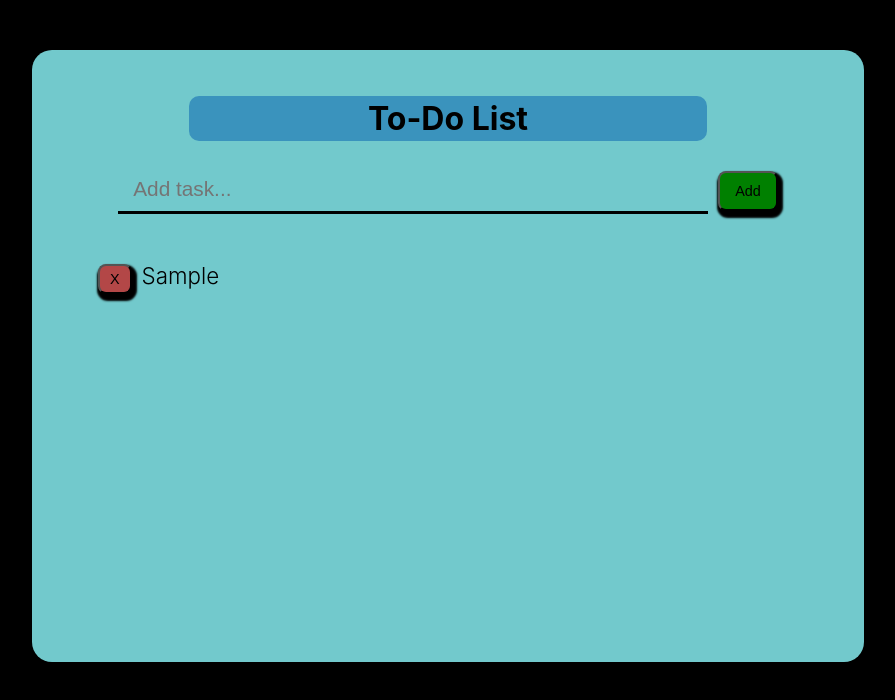
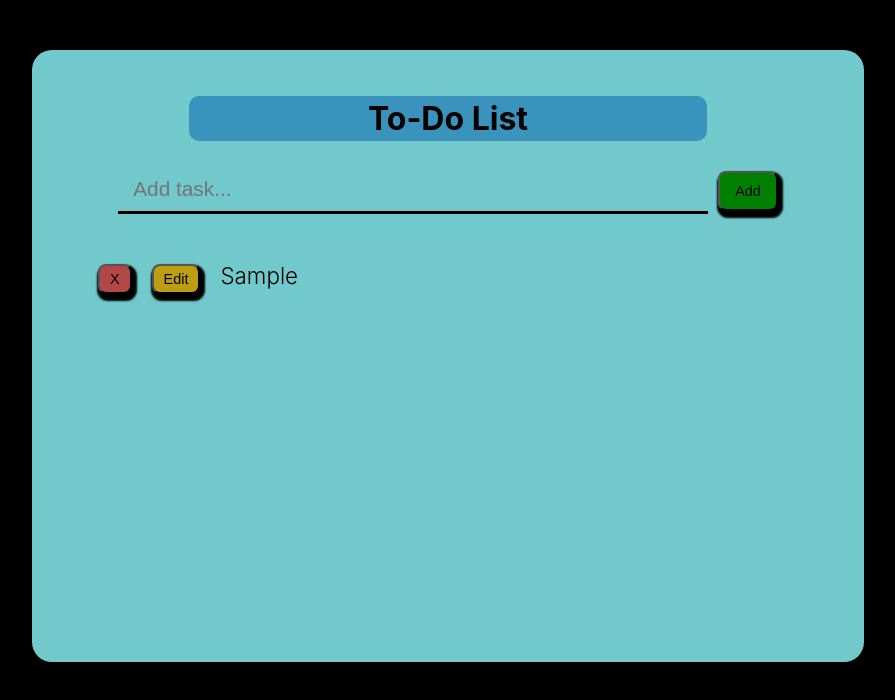
Before and after one commit to ForeveYoung/react-todo, a React (Create React App) app: page / in a window 1280 px wide. Both pictures are taken after typing "Sample" into the empty fields and a click on the button "Add". Shown: the top 700 px of the page, without its empty margins (192-1087 px from the left). Built offline with nearby package versions, Linux system fonts and the light colour scheme.

Commit message:
added edit bitton

```diff
--- a/src/App.css
+++ b/src/App.css
@@ -69,7 +69,8 @@ body {
   margin-right: 10px;
   padding: 5px 10px;
 }
-
-.item-span {
-  cursor: pointer;
+.items .edit-btn {
+  background-color: #bd9e13;
+  margin-right: 20px;
+  padding: 5px 10px;
 }
--- a/src/App.js
+++ b/src/App.js
@@ -1,12 +1,10 @@
-import React, { useRef, useState } from 'react';
+import React, { useState } from 'react';
 import TodoItem from "./components/TodoItem";
 import './App.css';
 
 function App() {
     const [input, setInput] = useState("");
     const [items, setItems] = useState([]);
-    const [edit, setEdit] = useState(false);
-    const inp = useRef('');
 
     function addItem() {
         if (input !== ''){
@@ -23,18 +21,12 @@ function App() {
         });
     }
 
-    function editItem(){
-     setEdit(true)
-     console.log(items)
-
-    }
-
-    function submitEditedItem(index) {
-
-        setEdit(false)
-        items[0]= inp.current.value;
-        console.log(inp.current.value)
-
+    function editItem(item, id){
+       setInput(item)
+               setItems(prevData => {
+            return prevData.filter((item, index) => index !== id
+            )
+        });
     }
 
     return (
@@ -53,17 +45,6 @@ function App() {
           <div className="items">
                 <ul>
                      {items.map((item, index) => (
-              edit ?
-              <div>
-                <input
-                type='text'
-                defaultValue={item}
-                ref={inp}
-                />
-                <button type='submit'
-                onClick={submitEditedItem}>OK</button>
-        </div>
-              :
                 <TodoItem
               key={index}
               id={index}
--- a/src/components/TodoItem.jsx
+++ b/src/components/TodoItem.jsx
@@ -5,7 +5,8 @@ function TodoItem({ id, item, onRemove, onEdit}) {
     return (
         <li>
             <button className='delete-btn' onClick={() => {onRemove(id)}}>X</button>
-            <span title='Click to edit task' className='item-span'  onClick={() => {onEdit(item)}}>{item}</span>
+            <button className='edit-btn' onClick={() => {onEdit(item, id)}}>Edit</button>
+           {item}
 
         </li>
     )
--- a/src/styles.scss
+++ b/src/styles.scss
@@ -75,8 +75,10 @@ body {
         padding: 5px 10px;
     }
 
+    .edit-btn{
+        background-color: rgb(189, 158, 19);
+        margin-right: 20px;
+        padding: 5px 10px;
+    }
+
 }
-
-.item-span{
-    cursor: pointer;
-}
```
